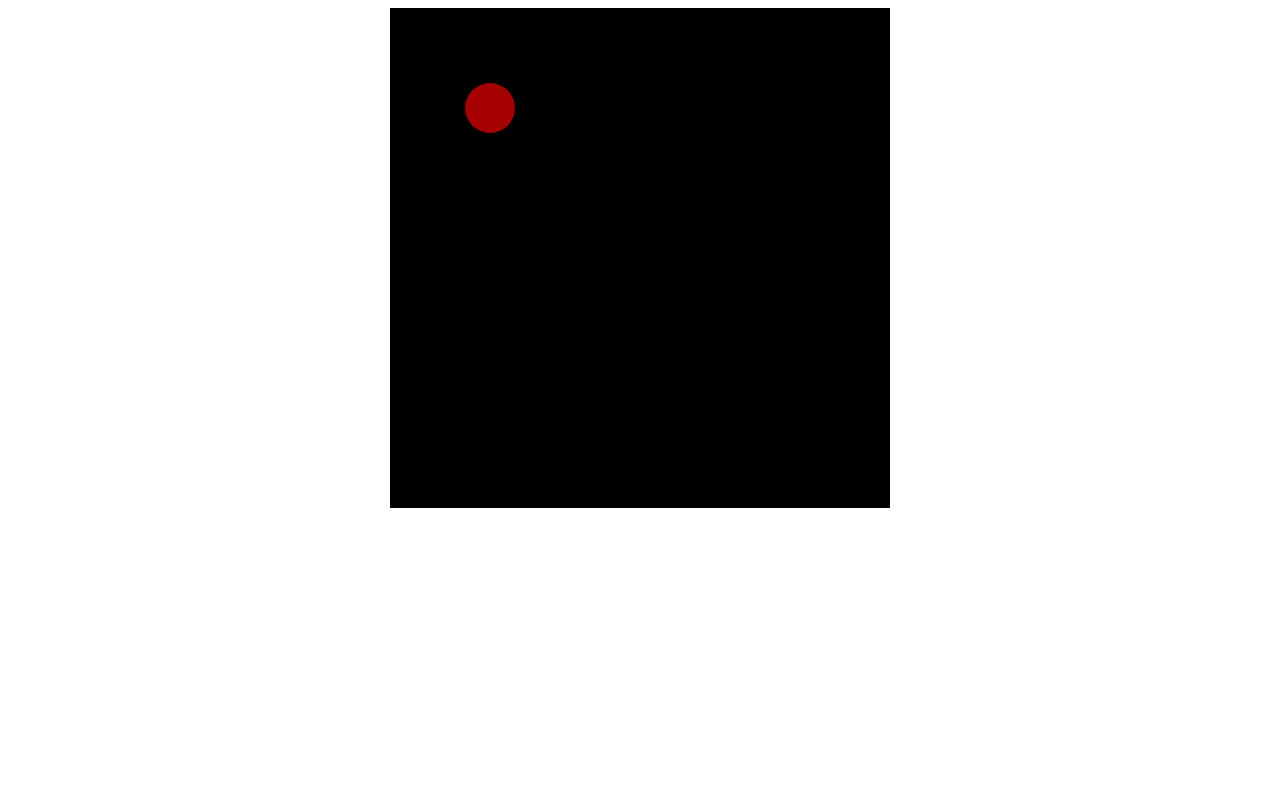
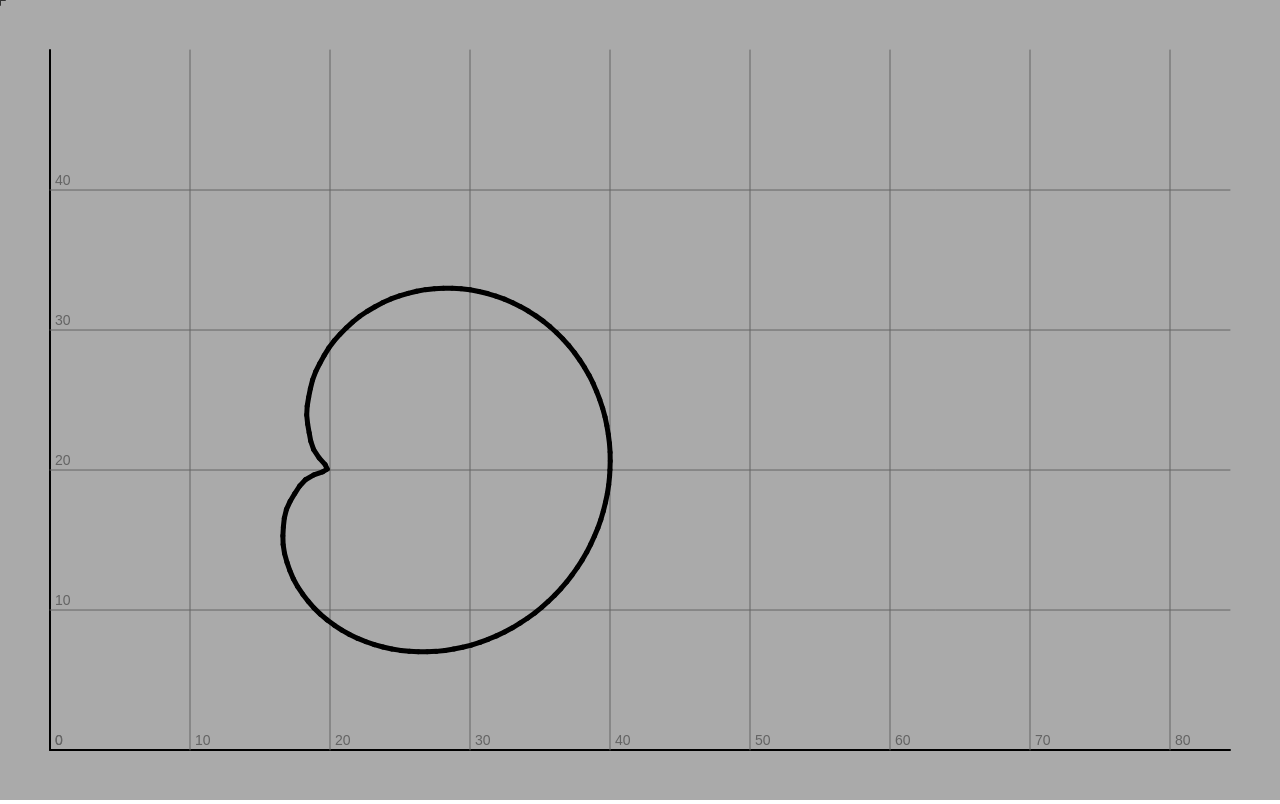
Before and after one commit to bradybhalla/desmos-sketch-animator, a website built with Vite: page index.html in a window 1280 px wide. Built offline with nearby package versions, Linux system fonts and the light colour scheme.

Commit message:
grid and moving around works

```diff
--- a/package.json
+++ b/package.json
@@ -4,7 +4,7 @@
   "version": "0.0.0",
   "type": "module",
   "scripts": {
-    "dev": "vite",
+    "dev": "tsc && vite",
     "build": "tsc && vite build",
     "preview": "vite preview"
   },
--- /dev/null
+++ b/src/desmosEquations.ts
@@ -0,0 +1,72 @@
+import * as utils from "./utils";
+import { FourierSeries, FourierSeriesCoeffs } from "./fourierSeries";
+
+// DEMSOS_LIST_EQUATION
+// D_{raw}\left(F_{S}\right)=\left(F_{S}\left[1\right]+\operatorname{total}\left(F_{S}\left[2...\frac{\operatorname{length}\left(F_{S}\right)+2}{4}\right]\cos\left(\left[1...\frac{\operatorname{length}\left(F_{S}\right)-2}{4}\right]t+F_{S}\left[\frac{\operatorname{length}\left(F_{S}\right)-2}{4}+2...\frac{\operatorname{length}\left(F_{S}\right)}{2}\right]\right)\right),F_{S}\left[\frac{\operatorname{length}\left(F_{S}\right)+2}{2}\right]+\operatorname{total}\left(F_{S}\left[\frac{\operatorname{length}\left(F_{S}\right)+4}{2}...\frac{3\operatorname{length}\left(F_{S}\right)+2}{4}\right]\cos\left(\left[1...\frac{\operatorname{length}\left(F_{S}\right)-2}{4}\right]t+F_{S}\left[\frac{3\operatorname{length}\left(F_{S}\right)+6}{4}...\operatorname{length}\left(F_{S}\right)\right]\right)\right)\right)
+
+/**
+ * Subclass of {@link FourierSeries} which has added functionality for
+ * generating desmos graphs
+ */
+export class DesmosFourierSeries extends FourierSeries {
+  constructor(X: number[], Y: number[], n: number = 30) {
+    super(X, Y, n);
+
+  }
+
+  /**
+   * Helper method to do something separately for x,y components of the FS and then combine
+   *
+   * @template T - output type of function to apply separately
+   * @template U - overall output type
+   *
+   * @param separate - function which takes FourierSeriesCoeffs and number of terms and does the desired operation
+   * @param combiner - function which combines the two halves
+   * @param terms - the number of terms
+   */
+  protected combiner<T, U>(separate: (coeffs: FourierSeriesCoeffs, terms: number) => T, combiner: (x: T, y: T) => U, terms: number): U {
+    return combiner(separate(this.coeffs.x, terms), separate(this.coeffs.y, terms));
+  }
+
+  /**
+   * Returns desmos equation
+   *
+   * @param terms - number of terms to return, -1 to return all
+   */
+  getDesmosExpanded(terms: number = - 1): string {
+    const separate = (coeffs: FourierSeriesCoeffs, terms: number) => {
+      let result: string[] = [];
+      result.push("" + utils.round(coeffs.const));
+      for (let i = 0; i < (terms == -1 ? this.n : terms); i++) {
+        const a: number = coeffs.cos[i];
+        const b: number = coeffs.sin[i];
+        result.push(`${utils.round(utils.sqrt(a * a + b * b))}\\cos\\left(${i + 1}t+${-utils.round(utils.atan2(b, a))}\\right)`);
+      }
+      return result.join("+");
+    };
+    const combiner = (x: string, y: string) => `\\left(${x},${y}\\right)`;
+    return this.combiner<string, string>(separate, combiner, terms);
+  }
+
+  /**
+   * Returns Fourier Series data in string form, see DEMSOS_LIST_EQUATION for displaying
+   *
+   *
+   * @returns list numbers [constx, ...ax, ...bx, consty, ...ay, ...by] where the equation is (constx + ax*cos(n*t+bx), consty + ay*cos(n*t+by))
+   */
+  getDesmosList(terms: number = -1): string {
+    const separate = (coeffs: FourierSeriesCoeffs, terms: number) => {
+      let A: number[] = [];
+      let B: number[] = [];
+      for (let i = 0; i < (terms == -1 ? this.n : terms); i++) {
+        const a: number = coeffs.cos[i];
+        const b: number = coeffs.sin[i];
+        A.push(utils.round(utils.sqrt(a * a + b * b)));
+        B.push(-utils.round(utils.atan2(b, a)));
+      }
+      return [utils.round(coeffs.const), ...A, ...B];
+    };
+    const combiner = (x: number[], y: number[]) => `\\left[${[...x, ...y]}\\right]`;
+    return this.combiner<number[], string>(separate, combiner, terms);
+  }
+}
--- /dev/null
+++ b/src/fourierSeries.ts
@@ -0,0 +1,165 @@
+import * as utils from "./utils";
+
+/**
+ * Stores Fourier Series coefficient information
+ * @example
+ *  {const:5, cos:[1,2], sin:[2,3]} represents:
+ *    5 + cos(t) + 2cos(2t) + 2sin(t) + 3sin(2t)
+ */
+export type FourierSeriesCoeffs = { const: number; cos: number[]; sin: number[]; };
+
+/**
+ * Calculate a Fourier Series to approximate a set of points
+ * in a 2d plane
+ */
+export class FourierSeries {
+  // input data
+  protected X: number[];
+  protected Y: number[];
+
+  // number of terms
+  protected n: number;
+
+  // time values
+  protected T: number[];
+
+  // coefficients
+  protected coeffs: { x: FourierSeriesCoeffs; y: FourierSeriesCoeffs; };
+
+  /**
+   * @param X - array of x-coordinates
+   * @param Y - array of y-coordinates (same length as `X`)
+   * @param n - number of terms to generate
+   */
+  constructor(X: number[], Y: number[], n: number = 30) {
+
+    this.X = X;
+    this.Y = Y;
+
+    this.n = n;
+
+    // use overall distance for time domain
+    this.T = [];
+    let currentTotal = 0;
+    for (let i = 0; i < this.X.length - 1; i++) {
+      this.T.push(currentTotal);
+      currentTotal += utils.sqrt((this.X[i + 1] - this.X[i]) ** 2 + (this.Y[i + 1] - this.Y[i]) ** 2);
+    }
+    this.T.push(currentTotal);
+    currentTotal += utils.sqrt((this.X[0] - this.X[this.X.length - 1]) ** 2 + (this.Y[0] - this.Y[this.X.length - 1]) ** 2);
+    for (let i = 0; i < this.T.length; i++) {
+      this.T[i] *= utils.TWO_PI / currentTotal;
+    }
+
+    // calculate coefficients
+    this.coeffs = {
+      x: this._oneDimFS(this.T, this.X),
+      y: this._oneDimFS(this.T, this.Y),
+    };
+
+  }
+
+  /**
+   * Returns coefficients of Fourier Series
+   *
+   * @param terms - number of terms to return, -1 to return all
+   */
+  getCoeffs(terms: number = -1): { x: FourierSeriesCoeffs, y: FourierSeriesCoeffs; } {
+    return {
+      x: {
+        const: this.coeffs.x.const,
+        cos: this.coeffs.x.cos.slice(0, terms == -1 ? this.n : terms),
+        sin: this.coeffs.x.sin.slice(0, terms == -1 ? this.n : terms)
+      },
+      y: {
+        const: this.coeffs.y.const,
+        cos: this.coeffs.y.cos.slice(0, terms == -1 ? this.n : terms),
+        sin: this.coeffs.y.sin.slice(0, terms == -1 ? this.n : terms)
+      }
+    };
+  }
+
+  /**
+   * Helper method for getFunc, generates a function which
+   * evaluates a one dimensional Fourier Series
+   */
+  protected _sumTermsFunc(coeffs: FourierSeriesCoeffs, terms: number): (t: number) => number {
+    return (t) => {
+      let res = 0;
+      res += coeffs.const;
+      for (let i = 0; i < (terms == -1 ? this.n : terms); i++) {
+        res += coeffs.cos[i] * utils.cos((i + 1) * t);
+        res += coeffs.sin[i] * utils.sin((i + 1) * t);
+      }
+      return res;
+    };
+  }
+
+  /**
+   * Returns functions for the Fourier Series
+   *
+   * @param terms - number of terms to return, -1 to return all
+   */
+  getFunc(terms: number = -1): { x: (t: number) => number, y: (t: number) => number; } {
+    return {
+      x: this._sumTermsFunc(this.coeffs.x, terms),
+      y: this._sumTermsFunc(this.coeffs.y, terms)
+    };
+  }
+
+  /**
+   * Approximates the integral of a TWO_PI-periodic function
+   * given time and value data
+   *
+   * @param T - time data
+   * @param F - value data
+   * @returns The value of the integral
+   *
+   */
+  static approxInt(T: number[], F: number[]): number {
+    let result: number = 0;
+
+    for (let i = 1; i < T.length; i++) {
+      const dt = utils.mod(T[i] - T[i - 1], utils.TWO_PI);
+      const f = (F[i] + F[i - 1]) / 2;
+      result += f * dt;
+    }
+    const dt = utils.mod(T[0] - T[T.length - 1], utils.TWO_PI);
+    const f = (F[0] + F[T.length - 1]) / 2;
+    result += f * dt;
+
+    return result;
+  }
+
+  /**
+   * One dimensional Fourier Series
+   *
+   * @param T - time data
+   * @param X - position data
+   * @returns The coefficients of the Fourier Series
+   */
+  protected _oneDimFS(T: number[], X: number[]): FourierSeriesCoeffs {
+    const result: FourierSeriesCoeffs = { const: 0, cos: [], sin: [] };
+
+    result.const = FourierSeries.approxInt(T, X) / utils.TWO_PI;
+
+    for (let n = 1; n <= this.n; n++) {
+      const cosF: number[] = [];
+      const sinF: number[] = [];
+      T.forEach((val, ind) => {
+        cosF.push(X[ind] * utils.cos(n * val));
+        sinF.push(X[ind] * utils.sin(n * val));
+      });
+      result.cos.push(
+        FourierSeries.approxInt(T, cosF) / utils.PI
+      );
+      result.sin.push(
+        FourierSeries.approxInt(T, sinF) / utils.PI
+      );
+    }
+
+
+    return result;
+  }
+
+}
--- a/src/main.ts
+++ b/src/main.ts
@@ -1,29 +1,200 @@
+import $ from "jquery";
 import P5 from "p5";
+import { DesmosFourierSeries } from "./desmosEquations";
 
 import "./style.css";
 
+// compute fourier series
+const X = [];
+const Y = [];
+for (let i = 0; i < 2 * Math.PI; i += 0.001) {
+  X.push(20 * Math.cos(i) * (Math.cos(i / 2)) ** 2 + 20 + Math.sin(i));
+  Y.push(20 * Math.sin(i) * (Math.cos(i / 2)) ** 2 + 20);
+}
+const FS = new DesmosFourierSeries(X, Y);
+console.log(FS.getDesmosExpanded(30));
+console.log(FS.getDesmosList(30));
+
+
+// define vector type
+type vec = { x: number, y: number; };
+
+
 const sketch = (p5: P5) => {
-  let red: int = 0;
-  let redAdder: int = 5;
+
+  // size of sections of sketch
+  let dim: vec;
+  let mainPos: vec, mainSize: vec;
+
+  // location in coordinate plane
+  let origin: vec;
+  let scale: number;
+
+  // draw fourier series
+  const drawFS = (fs: DesmosFourierSeries, terms: number = -1) => {
+    const { x, y } = fs.getFunc(terms);
+    let oldPos: vec = toPos({ x: x(0), y: y(0) });
+    for (let t = 0.05; t < 2 * p5.PI; t += 0.05) {
+      const pos: vec = toPos({ x: x(t), y: y(t) });
+      p5.line(oldPos.x, oldPos.y, pos.x, pos.y);
+
+      oldPos = pos;
+    }
+    const pos: vec = toPos({ x: x(0), y: y(0) });
+    p5.line(oldPos.x, oldPos.y, pos.x, pos.y);
+  };
+
+  // to coordinates (from screen position)
+  const toCoords = (pos: vec): vec => {
+    return {
+      x: origin.x + scale * (pos.x - mainPos.x),
+      y: origin.y + scale * (mainPos.y + mainSize.y - pos.y)
+    };
+  };
+
+  // to screen position (from coordinates)
+  const toPos = (coords: vec): vec => {
+    return {
+      x: (coords.x - origin.x) / scale + mainPos.x,
+      y: mainPos.y + mainSize.y - (coords.y - origin.y) / scale
+    };
+  };
+
+  // update size of main frame
+  const updateSize = () => {
+    dim = { x: p5.width, y: p5.height };
+    mainPos = { x: 50, y: 50 };
+    mainSize = { x: dim.x - 100, y: dim.y - 100 };
+  };
+
 
   p5.setup = () => {
-    const canvas = p5.createCanvas(500, 500);
+    const canvas = p5.createCanvas(window.innerWidth, window.innerHeight);
     canvas.parent("app");
+
+    p5.frameRate(30);
+
+    updateSize();
+
+    scale = 50 / Math.min(mainSize.x, mainSize.y);
+    origin = { x: 0, y: 0 };
+
+    p5.noCursor();
   };
 
   p5.draw = () => {
-    p5.background(0,0,0);
 
-    p5.fill(red,0,0);
-    p5.noStroke();
-    p5.ellipse(100,100,50,50);
+    updateSize();
 
-    red += redAdder;
-    if (red < 0 || red > 250){
-      redAdder *= -1;
+    p5.background(170);
+
+    // grid
+    const maxCoords: vec = toCoords({ x: mainPos.x + mainSize.x, y: mainPos.y });
+    const gridSpacing: number = p5.min(p5.pow(10, p5.round(p5.log(p5.min(maxCoords.x - origin.x, maxCoords.y - origin.y) / 10) / p5.log(10), 0)), 100);
+    const roundPlaces: number = p5.max(0, -p5.round(p5.log(gridSpacing) / p5.log(10)));
+    let currGrid: vec = { x: origin.x - origin.x % gridSpacing, y: origin.y - origin.y % gridSpacing };
+    let eqPos: vec = toPos(currGrid);
+
+    p5.fill(100);
+    p5.textSize(14);
+    while (eqPos.x <= mainPos.x + mainSize.x || eqPos.y >= mainPos.y) {
+
+      if (eqPos.x >= mainPos.x && eqPos.x < mainPos.x + mainSize.x) {
+        if (p5.round(currGrid.x, roundPlaces) == 0) {
+          p5.strokeWeight(2);
+          p5.stroke(0);
+        } else {
+          p5.strokeWeight(1);
+          p5.stroke(100);
+        }
+        p5.line(eqPos.x, mainPos.y + mainSize.y, eqPos.x, mainPos.y);
+
+        p5.noStroke();
+        p5.text(p5.round(currGrid.x, roundPlaces), eqPos.x + 5, mainPos.y + mainSize.y - 5);
+      }
+
+      if (eqPos.y > mainPos.y && eqPos.y <= mainPos.y + mainSize.y) {
+        p5.stroke(100);
+        if (p5.round(currGrid.y, roundPlaces) == 0) {
+          p5.strokeWeight(2);
+          p5.stroke(0);
+        } else {
+          p5.strokeWeight(1);
+          p5.stroke(100);
+        }
+        p5.line(mainPos.x, eqPos.y, mainPos.x + mainSize.x, eqPos.y);
+
+        p5.noStroke();
+        p5.text(p5.round(currGrid.y, roundPlaces), mainPos.y + 5, eqPos.y - 5);
+      }
+
+
+      currGrid = { x: currGrid.x + gridSpacing, y: currGrid.y + gridSpacing };
+      eqPos = toPos(currGrid);
     }
 
+
+    // cursor
+    p5.strokeWeight(2);
+    p5.stroke(50);
+    p5.line(p5.mouseX - 5, p5.mouseY, p5.mouseX + 5, p5.mouseY);
+    p5.line(p5.mouseX, p5.mouseY - 5, p5.mouseX, p5.mouseY + 5);
+
+    p5.textSize(14);
+    p5.fill(100);
+    p5.noStroke();
+    const coords: vec = toCoords({ x: p5.mouseX, y: p5.mouseY });
+    p5.text(p5.round(coords.x, roundPlaces) + ", " + p5.round(coords.y, roundPlaces), p5.mouseX + 5, p5.mouseY - 5);
+
+    // draw Fourier Series
+    p5.stroke(0);
+    p5.strokeWeight(5);
+    drawFS(FS);
+
   };
+
+  p5.mousePressed = () => {
+    const m: vec = { x: p5.mouseX - mainPos.x, y: p5.mouseY - mainPos.y };
+    if (
+      m.x >= 0 &&
+      m.x < mainSize.x &&
+      m.y >= 0 &&
+      m.y < mainSize.y
+    ) {
+      console.log(m);
+    }
+  };
+
+  p5.mouseDragged = (event: { movementX: number, movementY: number; }) => {
+    origin.x -= event.movementX * scale;
+    origin.y += event.movementY * scale;
+  };
+
+  p5.mouseWheel = (event: { delta: number; }) => {
+    const origMouseCoords: vec = toCoords({ x: p5.mouseX, y: p5.mouseY });
+    let shift: number = event.delta;
+    if (p5.abs(shift) > 20) {
+      shift *= 20 / p5.abs(shift);
+    }
+    if (shift < 0 && scale < 0.001) {
+      return;
+    } else if (shift > 0 && scale > 3) {
+      return;
+    }
+    const factor: number = p5.pow(1.002, shift);
+    scale *= factor;
+    const finalMouseCoords: vec = toCoords({ x: p5.mouseX, y: p5.mouseY });
+    let originShift: vec = { x: origMouseCoords.x - finalMouseCoords.x, y: origMouseCoords.y - finalMouseCoords.y };
+    origin.x += originShift.x;
+    origin.y += originShift.y;
+  };
+
+  p5.windowResized = () => {
+    p5.resizeCanvas(window.innerWidth, window.innerHeight);
+  };
+
 };
 
-new P5(sketch);
+$(() => {
+  new P5(sketch);
+});
--- a/src/style.css
+++ b/src/style.css
@@ -1,3 +1,5 @@
-#app {
-	text-align: center;
+html, body, div {
+	margin: 0;
+	padding: 0;
+	overflow: hidden;
 }
--- /dev/null
+++ b/src/utils.ts
@@ -0,0 +1,21 @@
+export const PI = Math.PI;
+export const TWO_PI = 2 * Math.PI;
+
+export const cos = Math.cos;
+export const sin = Math.sin;
+export const sqrt = Math.sqrt;
+export const atan2 = Math.atan2;
+
+/**
+ * Calculates a%n with a positive result
+ */
+export const mod = (a: number, n: number): number => {
+  return ((a % n) + n) % n;
+};
+
+/**
+ * Rounds to the nearest 1/10000
+ */
+export const round = (x: number): number => {
+  return Math.round(x * 10000) / 10000;
+};
```
Also changed, not shown: index.html (+1 -2 lines).
